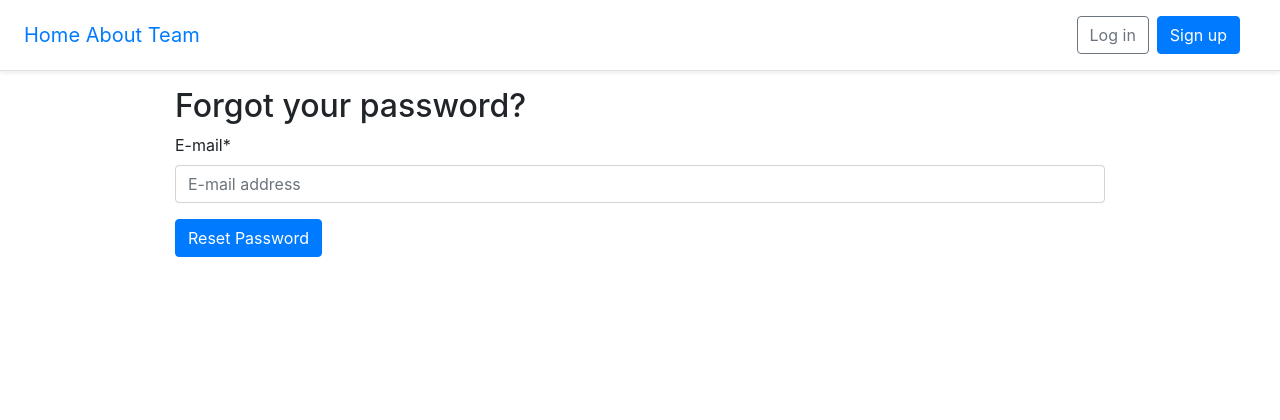
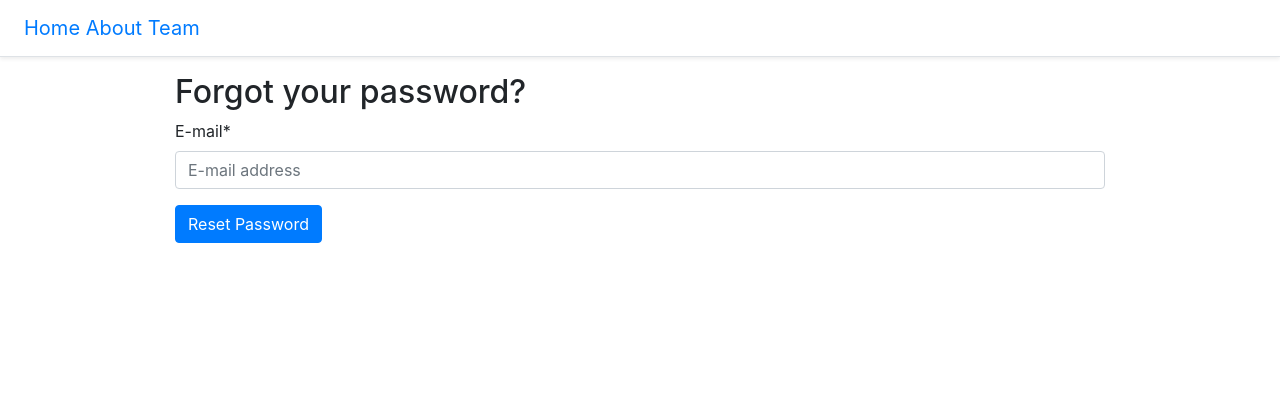
Before and after one commit to MichalKandybowicz/cicida, a Django app: page /accounts/password/reset/ in a window 1280 px wide. Shown: the top 420 px of the page. Run offline with Django 3.2, Linux system fonts and the light colour scheme; some libraries are stand-ins or nearby versions.

Commit message:
remove log/reg buttons

```diff
--- a/templates/_base.html
+++ b/templates/_base.html
@@ -44,10 +44,10 @@
           </li>
         </ul>
         {% else %}
-        <form class="form-inline ml-auto">
-          <a href="{% url 'account_login' %}" class="btn btn-outline-secondary">Log in</a>
-          <a href="{% url 'account_signup' %}" class="btn btn-primary ml-2">Sign up</a>
-        </form>
+{#        <form class="form-inline ml-auto">#}
+{#          <a href="{% url 'account_login' %}" class="btn btn-outline-secondary">Log in</a>#}
+{#          <a href="{% url 'account_signup' %}" class="btn btn-primary ml-2">Sign up</a>#}
+{#        </form>#}
         {% endif %}
       </nav>
     </div>
```
